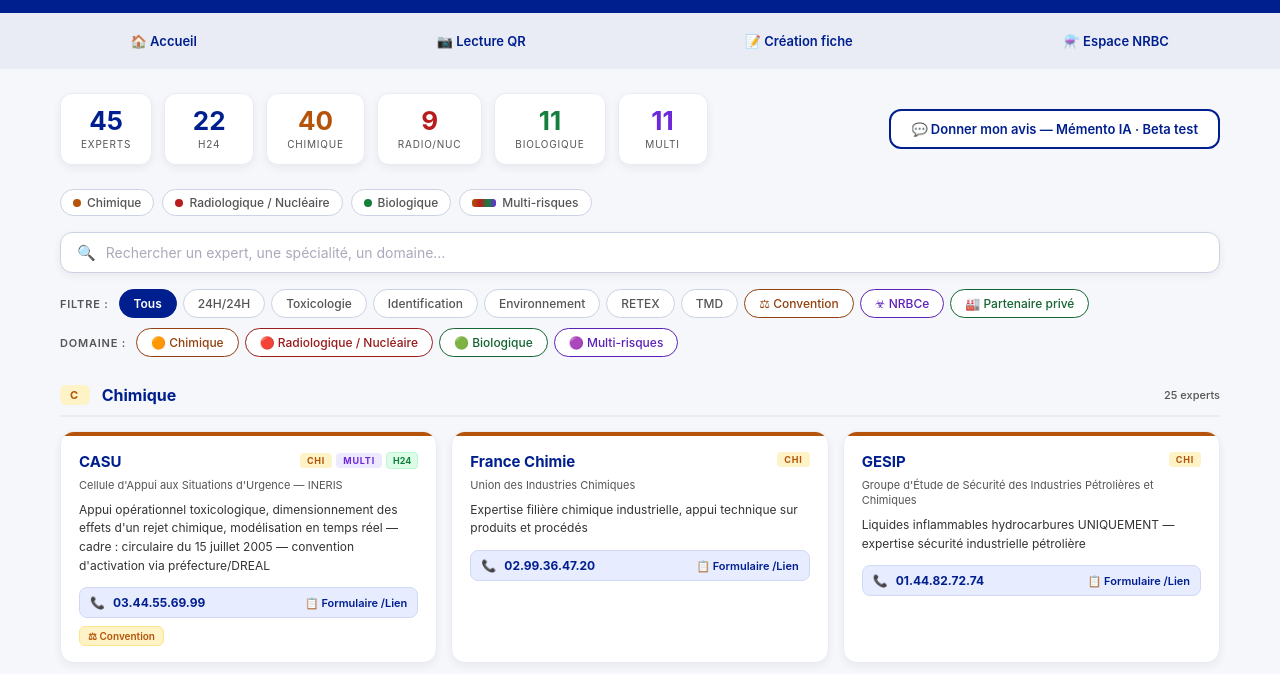
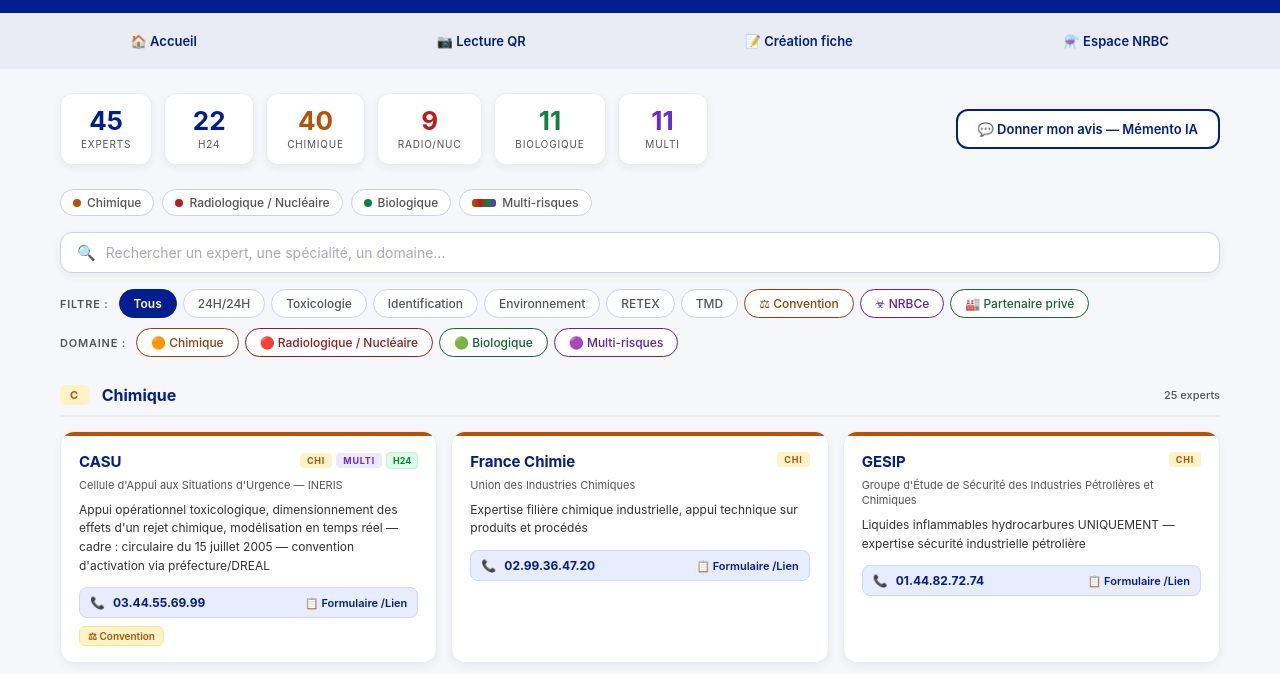
Before and after one commit to ensosp-memento-ia/Memento-v0.11, a plain HTML site: page Calculateur/expert.html in a window 1280 px wide. Shown: the part 65-739 px from the top of the page. Drawn offline with Linux system fonts and the light colour scheme; a web font is replaced by a local one.

Commit message:
Update expert.html

```diff
--- a/Calculateur/expert.html
+++ b/Calculateur/expert.html
@@ -172,8 +172,7 @@ header{background:#001F8F;padding:16px 20px;text-align:center;color:white;letter
     <a href="https://forms.office.com/e/m1BckbZReX" target="_blank"
        style="margin-left:auto;display:inline-block;padding:10px 20px;background:white;color:#001F8F;border:2px solid #001F8F;border-radius:12px;font-family:'Inter',sans-serif;font-size:13px;font-weight:600;text-decoration:none;white-space:nowrap;"
        onmouseover="this.style.background='#f0f3ff'" onmouseout="this.style.background='white'">
-      💬 Donner mon avis — Mémento IA · Beta test
-    </a>
+      💬 Donner mon avis — Mémento IA </a>
   </div>
 
   <div class="legend">
```
